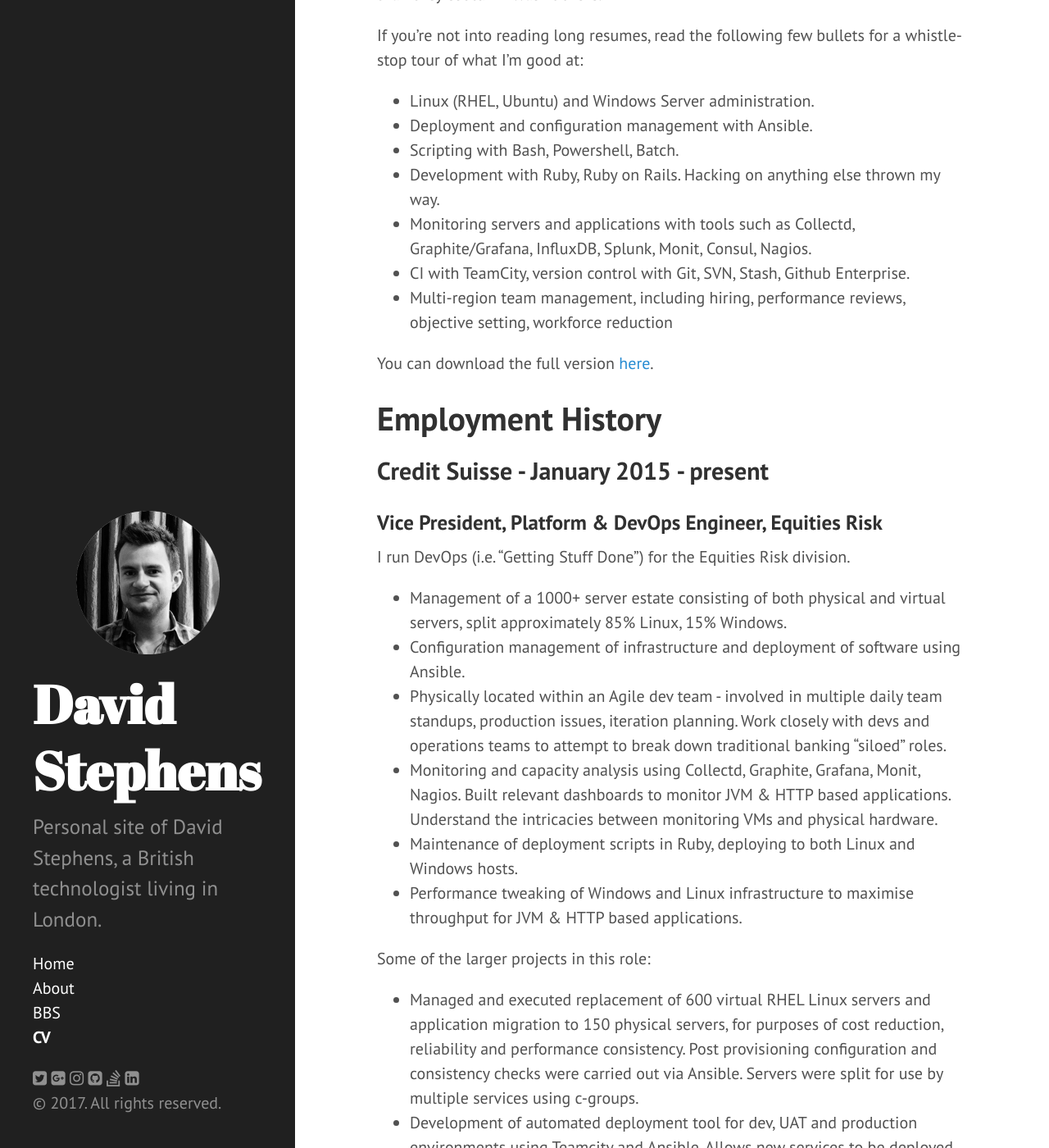
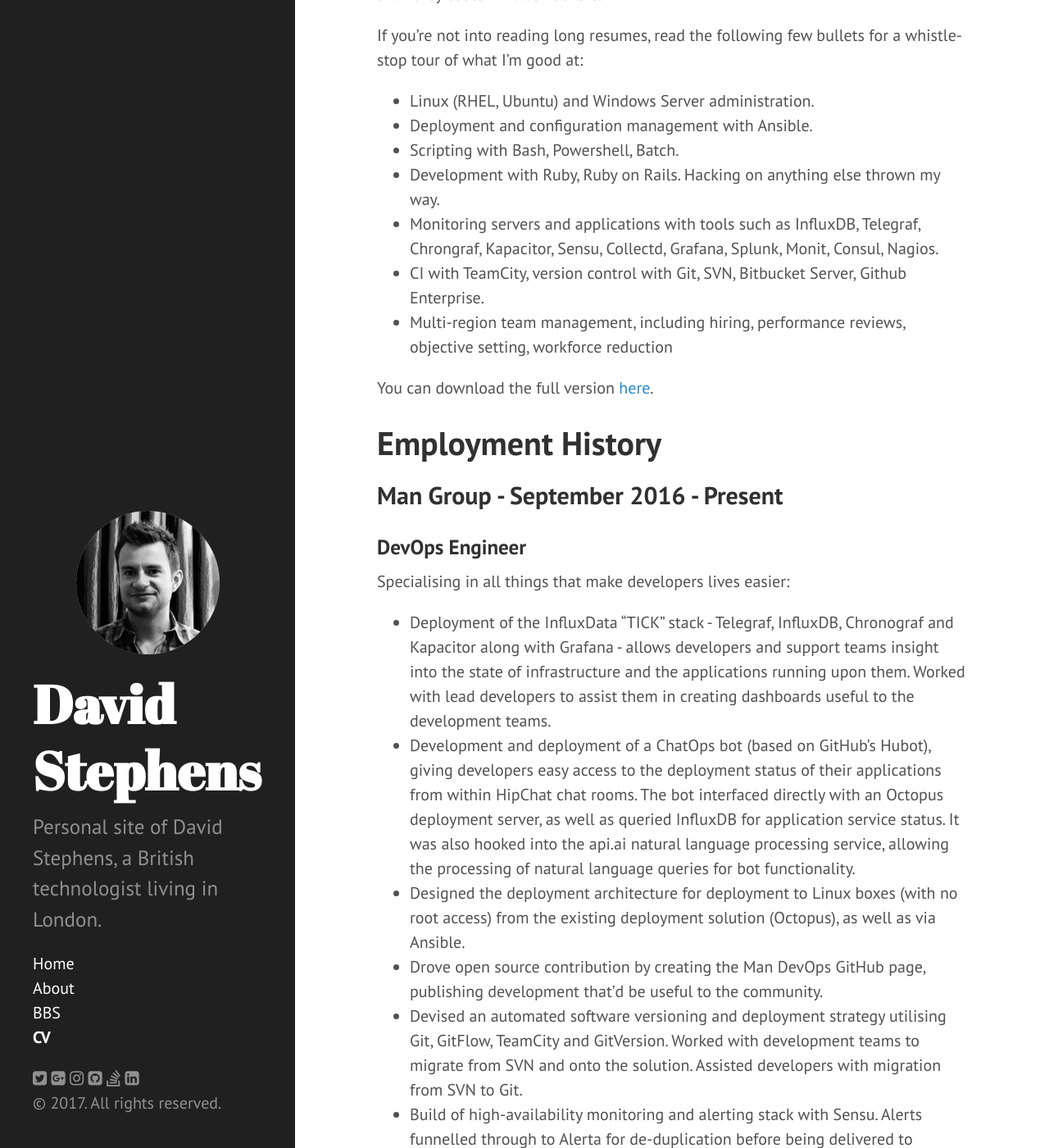
Before and after one commit to davestephens/davestephens.github.io, a Jekyll site: the page built from cv.md, in a window 1280 px wide and 1400 px high, scrolled down 282 px. Shown: the whole window at 82% size. Built offline with Jekyll 4.4.1, drawn with Linux system fonts in a browser that asks for light colours; nearby versions of some CDN libraries; some of the changed text lies outside the part shown.

Commit message:
Update CV

```diff
--- a/cv.md
+++ b/cv.md
@@ -4,8 +4,7 @@ title: CV
 permalink: /cv/
 ---
 
-I've worked in the financial services industry most of my career, with companies such as Goldman Sachs and more recently
-Credit Suisse. Putting it simply, I specialise in getting stuff done. I sit right in the middle of a bunch of agile
+I've worked in the financial services industry most of my career, with companies such as Goldman Sachs, Credit Suisse and more recently Man Group. Putting it simply, I specialise in getting stuff done. I sit right in the middle of a bunch of agile
 development teams, and I help them to get their _own_ stuff done quicker and better than they could if I wasn't there.
 
 If you're not into reading long resumes, read the following few bullets for a whistle-stop tour of what I'm good at:
@@ -14,18 +13,31 @@ If you're not into reading long resumes, read the following few bullets for a wh
 * Deployment and configuration management with Ansible.
 * Scripting with Bash, Powershell, Batch.
 * Development with Ruby, Ruby on Rails. Hacking on anything else thrown my way.
-* Monitoring servers and applications with tools such as Collectd, Graphite/Grafana, InfluxDB, Splunk, Monit, Consul, Nagios.
-* CI with TeamCity, version control with Git, SVN, Stash, Github Enterprise.
+* Monitoring servers and applications with tools such as InfluxDB, Telegraf, Chrongraf, Kapacitor, Sensu, Collectd, Grafana, Splunk, Monit, Consul, Nagios.
+* CI with TeamCity, version control with Git, SVN, Bitbucket Server, Github Enterprise.
 * Multi-region team management, including hiring, performance reviews, objective setting, workforce reduction
 
 You can download the full version [here][cv].
 
 # Employment History
 
-## Credit Suisse - January 2015 - present
+## Man Group - September 2016 - Present
+
+### DevOps Engineer
+
+Specialising in all things that make developers lives easier:
+
+* Deployment of the InfluxData "TICK" stack - Telegraf, InfluxDB, Chronograf and Kapacitor along with Grafana - allows developers and support teams insight into the state of infrastructure and the applications running upon them. Worked with lead developers to assist them in creating dashboards useful to the development teams.
+* Development and deployment of a ChatOps bot (based on GitHub's Hubot), giving developers easy access to the deployment status of their applications from within HipChat chat rooms. The bot interfaced directly with an Octopus deployment server, as well as queried InfluxDB for application service status. It was also hooked into the api.ai natural language processing service, allowing the processing of natural language queries for bot functionality.
+* Designed the deployment architecture for deployment to Linux boxes (with no root access) from the existing deployment solution (Octopus), as well as via Ansible.
+* Drove open source contribution by creating the Man DevOps GitHub page, publishing development that'd be useful to the community.
+* Devised an automated software versioning and deployment strategy utilising Git, GitFlow, TeamCity and GitVersion. Worked with development teams to migrate from SVN and onto the solution. Assisted developers with migration from SVN to Git.
+* Build of high-availability monitoring and alerting stack with Sensu. Alerts funnelled through to Alerta for de-duplication before being delivered to stakeholders ChatOps-style into HipChat rooms.
+
+## Credit Suisse - January 2015 - September 2016
 
 ### Vice President, Platform & DevOps Engineer, Equities Risk
-I run DevOps (i.e. "Getting Stuff Done") for the Equities Risk division.
+I ran DevOps (i.e. "Getting Stuff Done") for the Equities Risk division.
 
 * Management of a 1000+ server estate consisting of both physical and virtual servers, split approximately 85% Linux,
  15% Windows.
```
